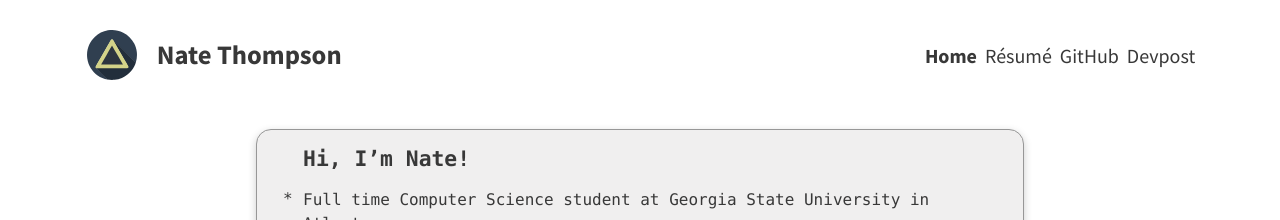
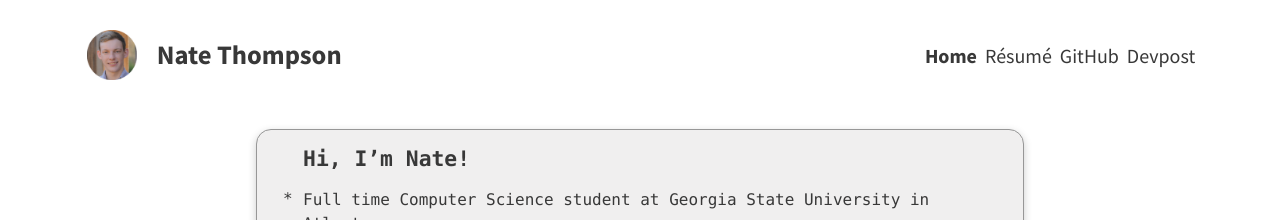
Before and after one commit to thompsonate/natethompson.io, a Jekyll site: the page built from index.html, in a window 1280 px wide. Shown: the top 220 px of the page. Built offline with Jekyll 4.4.1, drawn with Linux system fonts in a browser that asks for light colours.

Commit message:
add picture of my face as avatar

```diff
--- a/_config.yml
+++ b/_config.yml
@@ -6,7 +6,7 @@ url: "http://www.natethompson.io"
 theme_settings:
   # Meta
   title: Nate Thompson
-  avatar: assets/img/triangle.svg
+  avatar: assets/img/avatar.png
   favicon: assets/favicon.ico
   gravatar: # Email MD5 hash
   description: "Hi, I’m Nate! Computer Science student at Georgia State University. macOS & iOS developer." # used by search engines
```
Also changed, not shown: assets/img/avatar.png (added).
